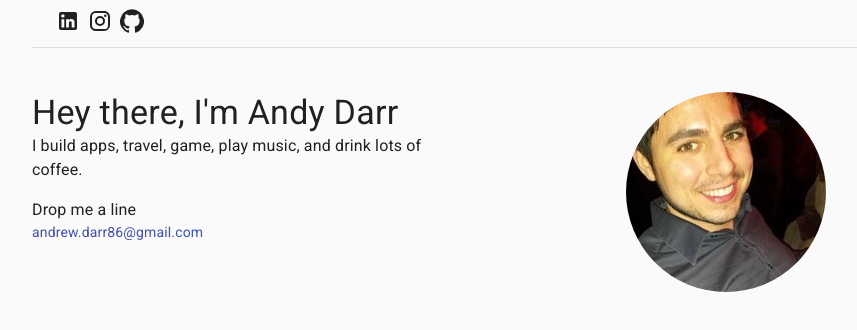
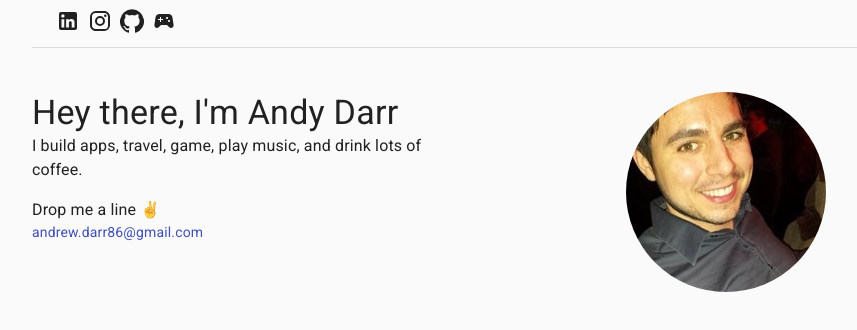
Before and after one commit to c4ndybar/my-site, a React (Create React App) app in the folder public/: page / in a window 1280 px wide. Shown: the top 330 px of the page, without its empty margins (152-1009 px from the left). Built offline with nearby package versions, Linux system fonts and the light colour scheme.

Commit message:
adding xbl link and peace sign

```diff
--- a/public/src/App.js
+++ b/public/src/App.js
@@ -2,7 +2,7 @@ import React from 'react';
 import { makeStyles} from '@material-ui/core/styles';
 import CssBaseline from '@material-ui/core/CssBaseline';
 import Header from './Header';
-import {GitHub, LinkedIn, Instagram} from '@material-ui/icons'
+import {GitHub as GitHub, LinkedIn, Instagram, SportsEsports} from '@material-ui/icons'
 import { Container, Typography, Avatar, Link, Box, Grid } from '@material-ui/core';
 import me from './images/me.jpeg'
 
@@ -38,6 +38,12 @@ const links = [
     url: 'https://github.com/c4ndybar',
     text: "See my code"
   },
+  {
+    icon: SportsEsports,
+    title: 'Xbox Live',
+    url: 'https://xboxgamertag.com/search/L337-Jesu5',
+    text: 'Game with me',
+  }
 ];
 
 export default function App() {
@@ -54,7 +60,7 @@ export default function App() {
               <Typography variant="h4">Hey there, I'm Andy Darr</Typography>
               <Typography variant="body1">I build apps, travel, game, play music, and drink lots of coffee.</Typography>
               <Box component="div" mt={2}>
-                <Typography variant="body1">Drop me a line</Typography>
+                <Typography variant="body1">Drop me a line ✌️</Typography>
                   <div>
                     <Link variant="body2" href="mailto:andrew.darr86@gmail.com">andrew.darr86@gmail.com</Link>
                   </div>
```
